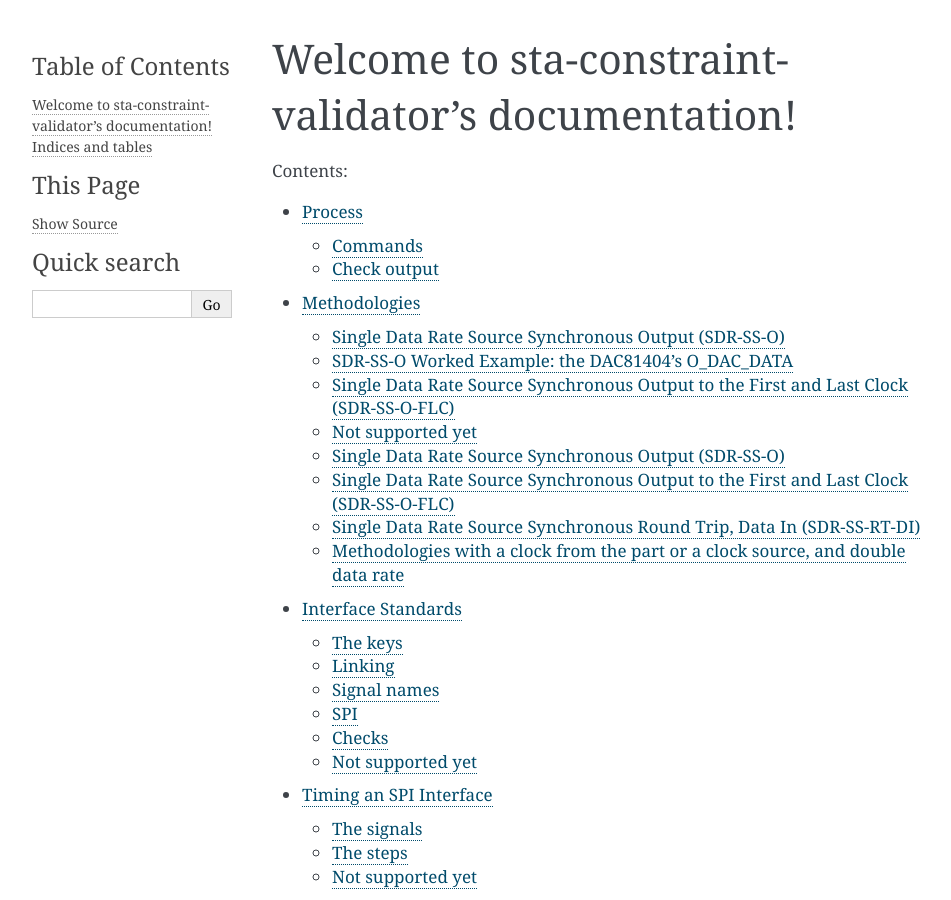
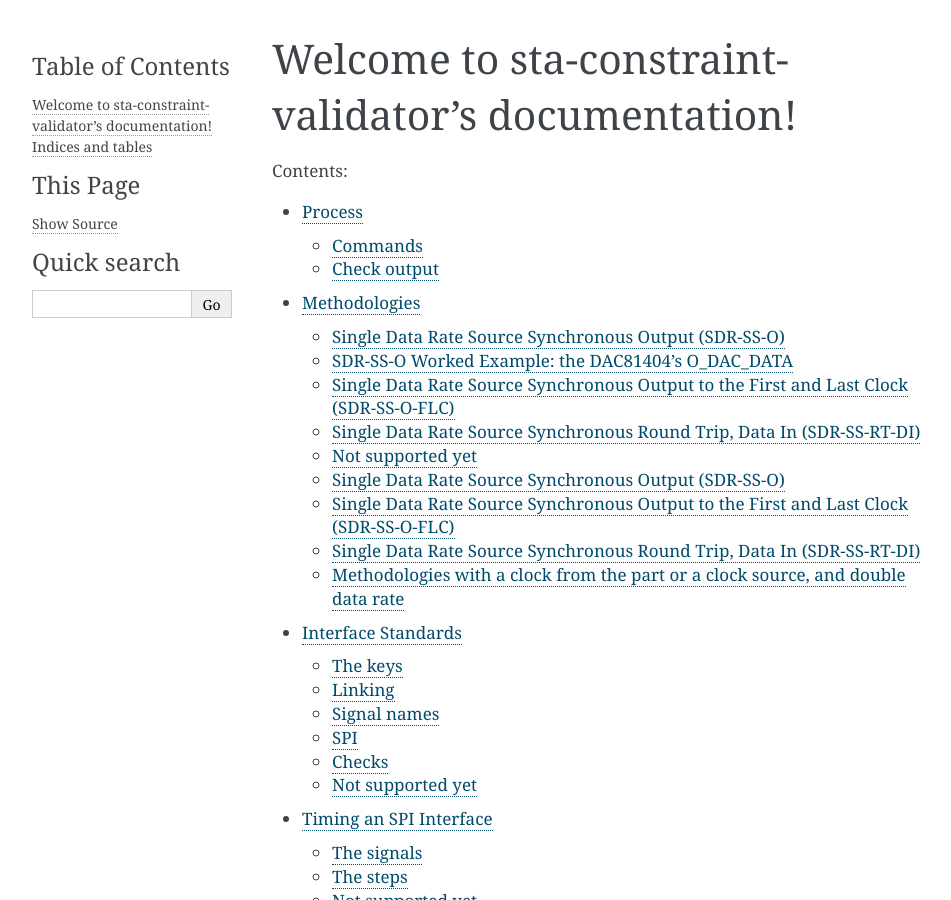
Before and after one commit to jeremiah-c-leary/sta-constraint-validator, a Sphinx documentation site: the page built from docs/source/index.rst, in a window 1280 px wide and 900 px high. Shown: the whole window, without its empty margins (148-1099 px from the left). Built offline with Sphinx 7.4.7, drawn with Linux system fonts in a browser that asks for light colours; part of the change alters nothing that is shown.

Commit message:
Adding the SDR-SS-RT-DI methodology page, the concept on its own: the device forwards a clock, the part launches data on it, and the device captures the data with its own clock, a round trip out through the clock port and back through the data port. Its architecture, the information it needs, and four steps on the DAC81404's I_DAC_DATA: choosing edges that meet timing first, Y and I, with centring the data left for later; creating the forwarded clock; the input delays as the sum of the round trip; and the multicycle paths, counted in capture clock periods and drawn from the default edges. The SPI page links CIPO to it, so each SPI signal has a methodology page.
Co-Authored-By: Claude Opus 5.5 <noreply@anthropic.com>

```diff
--- a/docs/source/methodology.rst
+++ b/docs/source/methodology.rst
@@ -27,6 +27,7 @@ any timing tool, with a worked example of how stacv and Vivado do each step:
    methodology/sdr_ss_o
    methodology/sdr_ss_o_example
    methodology/sdr_ss_o_flc
+   methodology/sdr_ss_rt_di
 
 An interface, such as SPI, could use more than one methodology.
 For example, an SPI interface to a DAC could use:
--- /dev/null
+++ b/docs/source/methodology/sdr_ss_rt_di.rst
@@ -0,0 +1,237 @@
+.. The concept only, independent of stacv's commands and file formats and of any timing tool's commands.
+   Sections marked (DID) are the ones the DID repeats for each port, with that port's values.
+
+Single Data Rate Source Synchronous Round Trip, Data In (SDR-SS-RT-DI)
+======================================================================
+
+Intent
+------
+
+The device sends the part a clock, the part launches data on that clock, and the device captures the data with its own clock, the clock the forwarded clock was generated from.
+
+The timing is a round trip.
+It runs out of the device through the clock port and the clock trace, through the part, which launches the data its clock to out after the clock edge, and back through the data trace and the data port to the register that captures the data.
+The clock trace, the part's clock to out and the data trace all add up, so what is timed is when the data arrives back, against the device clock edge that captures it.
+
+Applies to
+----------
+
+* An input whose data the part launches on a clock the device forwards to it.
+* The part launches on one edge of its clock pin: the rising edge, or the falling edge.
+* The device captures the data on the clock it generates the forwarded clock from, with an element such as a register that divides it, or a DDR output cell.
+
+Architecture  (DID)
+-------------------
+
+.. code-block:: text
+
+     Device                                                   Part
+   +-----------------------------------------------+        +---------------------+
+   |                                               |  clock |                     |
+   |  device --+--> [clock element] --------------[X]----->[X] clock pin          |
+   |  clock    |                       clock port  |  trace |      |              |
+   |           |                                   |        |      | clock to out |
+   |           |                                   |  data  |      v              |
+   |           +--> [capture register] <----------[X]<-----[X] data pin           |
+   |                                    data port  |  trace |                     |
+   |                                               |        |                     |
+   +-----------------------------------------------+        +---------------------+
+
+The device clock drives two elements:
+
+* the **clock element**, which generates the forwarded clock and sends it out of the clock port to the part, and
+* the **capture register**, which captures the data that comes back on the data port.
+
+There is one path, a round trip: from the device clock, through the clock element, the clock port and the clock trace to the part's clock pin; through the part, to its data pin, its clock to out later; and back through the data trace and the data port to the capture register.
+
+The examples on this page time the data output of the Texas Instruments DAC81404, SDO, captured by the device on its port I_DAC_DATA.
+The clock edges and the part's clock to out are the DAC81404's, from its datasheet; the trace delays are example values.
+
+For I_DAC_DATA:
+
+=================  =========================
+Element            I_DAC_DATA
+=================  =========================
+Device clock       clk_100mhz
+Clock element      q_spi_output_clock_reg
+Clock port         O_DAC_SCLK
+Part clock pin     SCLK
+Part data pin      SDO
+Data port          I_DAC_DATA
+Capture register   q_spi_input_data_reg
+=================  =========================
+
+Information needed  (DID)
+-------------------------
+
+Each piece of information comes from the person who knows it.
+The steps refer to each by its ID.
+
+=====  =====================================================================  ==============  ==================================
+ID     Information                                                            Who knows it    I_DAC_DATA
+=====  =====================================================================  ==============  ==================================
+I1     The device clock and its period                                        designer        clk_100mhz, 10 ns
+I2     The register that captures the data                                    designer        q_spi_input_data_reg
+I3     The element that generates the forwarded clock, and its divide         designer        q_spi_output_clock_reg, 8
+I4     The forwarded clock's period, and the port it leaves the device on     designer        80 ns, O_DAC_SCLK
+I5     The edge of its clock the part launches on                             part datasheet  rising
+I6     The part's maximum and minimum clock to out                            part datasheet  tSDODLY 30 ns, 0 ns
+I7     The clock trace's maximum and minimum delay                            HW engineer     3 ns, 1 ns
+I8     The data trace's maximum and minimum delay                             HW engineer     1 ns, 0 ns
+I9     The launch and capture edges, for setup and for hold                   designer        setup 2 to Y, hold 2 to I
+=====  =====================================================================  ==============  ==================================
+
+Steps  (DID)
+------------
+
+1. Choose the launch and capture edges  (I1, I2, I4, I5, I9)
+^^^^^^^^^^^^^^^^^^^^^^^^^^^^^^^^^^^^^^^^^^^^^^^^^^^^^^^^^^^^^
+
+Every edge of each clock is counted from 0 ns, rising and falling in turn.
+The launch clock's edges are numbered, 0, 1, 2, ..., and the capture clock's are lettered, A, B, C, ....
+Even numbers, and A, C, E, ..., are rising edges.
+
+The launch edges are on the forwarded clock, where the part launches the data (I5), and the capture edges are on the device clock, where the capture register captures it.
+
+* The setup check times the data launched on one edge of the forwarded clock against the device clock edge that captures it.
+* The hold check times the same data against the device clock edge that captured the previous data, which the new data must not disturb.
+
+The data comes back a whole round trip after its launch edge, so the capture edge is a choice: any device clock edge late enough for the data to have arrived, and early enough for the next data not to have.
+Choose edges that meet timing first; moving them to centre the data, for the best margin, is a later step.
+
+For I_DAC_DATA, launched on the rising edges of dac_sclk_rd and captured on clk_100mhz:
+
+.. code-block:: text
+
+                    0_______________________________________________1                                               2_______________________________________________3                                               4
+   dac_sclk_rd    __|                                               |_______________________________________________|                                               |_______________________________________________|
+   (12.5 MHz)
+                                                                                                                    |---------------setup requirement-------------->|
+                                                                    |<---------------hold requirement---------------|
+
+                                                                                                                                                                                A     A     A     A     A     A     A
+                    A_____B     C_____D     E_____F     G_____H     I_____J     K_____L     M_____N     O_____P     Q_____R     S_____T     U_____V     W_____X     Y_____Z     A_____B     C_____D     E_____F     G
+   clk_100mhz     __|     |_____|     |_____|     |_____|     |_____|     |_____|     |_____|     |_____|     |_____|     |_____|     |_____|     |_____|     |_____|     |_____|     |_____|     |_____|     |_____|
+   (100 MHz)
+
+
+   setup requirement = 40 ns
+   hold requirement = -40 ns
+
+* setup: launch 2 at 80 ns, capture Y at 120 ns, a setup requirement of 40 ns;
+* hold: launch 2 at 80 ns, capture I at 40 ns, a hold requirement of -40 ns.
+
+2. Create the forwarded clock  (I1, I3, I4)
+^^^^^^^^^^^^^^^^^^^^^^^^^^^^^^^^^^^^^^^^^^^
+
+The forwarded clock is a clock of its own, generated from the device clock.
+It is created where it is generated: at the output of the clock element, from the device clock at the element's clock input, divided as the element divides it.
+
+Created there, the forwarded clock starts at a register's output, and the timing tool times its path from the element to the clock port, the first leg of the round trip.
+
+For I_DAC_DATA, the forwarded clock dac_sclk_rd is created at the output of q_spi_output_clock_reg, from clk_100mhz at its clock input, divided by 8: 80 ns / 10 ns.
+
+3. Calculate the input delays  (I6, I7, I8)
+^^^^^^^^^^^^^^^^^^^^^^^^^^^^^^^^^^^^^^^^^^^
+
+The input delay is the time from the forwarded clock's edge at the device's clock port to the data's arrival at the data port.
+The clock travels out on its trace, the part launches the data its clock to out later, and the data travels back on its trace:
+
+.. code-block:: text
+
+   maximum input delay  =  clock trace maximum  +  part clock to out maximum  +  data trace maximum
+   minimum input delay  =  clock trace minimum  +  part clock to out minimum  +  data trace minimum
+
+The maximum input delay is the setup check: the data arrives as late as it can, with every part of the round trip at its longest.
+The minimum input delay is the hold check: the data arrives as early as it can, with every part of the round trip at its shortest.
+
+The input delays are against the forwarded clock at the device's clock port, so the clock's path from the element to the port is part of the timing.
+
+For I_DAC_DATA:
+
+.. code-block:: text
+
+   maximum input delay  =  3  +  30  +  1  =  34 ns
+   minimum input delay  =  1  +   0  +  0  =   1 ns
+
+4. Set the multicycle paths  (I9)
+^^^^^^^^^^^^^^^^^^^^^^^^^^^^^^^^^
+
+Left to itself, a timing tool times each path on the closest edges: for setup, the first capture edge after the launch edge, and for hold, the capture edge before it.
+The data comes back a whole round trip later, so these are rarely the edges intended.
+Here the device clock captures, and it is the faster clock, so the multicycle paths are counted in its periods and move the capture edges.
+
+**The default edges.**  For setup, the first device clock edge after launch 2 is S, at 90 ns: a setup requirement of 10 ns.
+For hold, the device clock edge before it, Q at 80 ns: a hold requirement of 0 ns.
+
+.. code-block:: text
+
+                    0_______________________________________________1                                               2_______________________________________________3
+   dac_sclk_rd    __|                                               |_______________________________________________|                                               |
+   (12.5 MHz)
+                                                                                                                    |---------->| setup requirement
+                                                                                                                    | hold requirement
+
+                    A_____B     C_____D     E_____F     G_____H     I_____J     K_____L     M_____N     O_____P     Q_____R     S_____T     U_____V     W_____X     Y
+   clk_100mhz     __|     |_____|     |_____|     |_____|     |_____|     |_____|     |_____|     |_____|     |_____|     |_____|     |_____|     |_____|     |_____|
+   (100 MHz)
+
+
+   setup requirement = 10 ns
+   hold requirement = 0 ns
+
+**Moving the setup edge.**  A setup multicycle path of 4, counted in device clock periods, moves the setup capture three periods later, to Y: a setup requirement of 40 ns.
+The hold check moves with it, to the device clock edge before Y, W at 110 ns: a hold requirement of 30 ns.
+That hold check is against an edge that captures nothing from this interface, so it is not the intended check.
+
+.. code-block:: text
+
+                    0_______________________________________________1                                               2_______________________________________________3                                               4
+   dac_sclk_rd    __|                                               |_______________________________________________|                                               |_______________________________________________|
+   (12.5 MHz)
+                                                                                                                    |---------------setup requirement-------------->|
+                                                                                                                    |---------hold requirement--------->|
+
+                                                                                                                                                                                A     A     A     A     A     A     A
+                    A_____B     C_____D     E_____F     G_____H     I_____J     K_____L     M_____N     O_____P     Q_____R     S_____T     U_____V     W_____X     Y_____Z     A_____B     C_____D     E_____F     G
+   clk_100mhz     __|     |_____|     |_____|     |_____|     |_____|     |_____|     |_____|     |_____|     |_____|     |_____|     |_____|     |_____|     |_____|     |_____|     |_____|     |_____|     |_____|
+   (100 MHz)
+
+
+   setup requirement = 40 ns
+   hold requirement = 30 ns
+
+**Moving the hold edge back.**  The hold check belongs on the device clock edge that captured the previous data, I at 40 ns, 80 ns before Y.
+A hold multicycle path of 7 moves the hold capture back seven device clock periods, 70 ns: its requirement goes from 30 ns to -40 ns.
+
+.. code-block:: text
+
+                    0_______________________________________________1                                               2_______________________________________________3                                               4
+   dac_sclk_rd    __|                                               |_______________________________________________|                                               |_______________________________________________|
+   (12.5 MHz)
+                                                                                                                    |---------------setup requirement-------------->|
+                                                                    |<---------------hold requirement---------------|
+
+                                                                                                                                                                                A     A     A     A     A     A     A
+                    A_____B     C_____D     E_____F     G_____H     I_____J     K_____L     M_____N     O_____P     Q_____R     S_____T     U_____V     W_____X     Y_____Z     A_____B     C_____D     E_____F     G
+   clk_100mhz     __|     |_____|     |_____|     |_____|     |_____|     |_____|     |_____|     |_____|     |_____|     |_____|     |_____|     |_____|     |_____|     |_____|     |_____|     |_____|     |_____|
+   (100 MHz)
+
+
+   setup requirement = 40 ns
+   hold requirement = -40 ns
+
+In general, counted in capture clock periods:
+
+.. code-block:: text
+
+   setup multicycle  =  setup requirement / capture period
+   hold multicycle   =  (setup requirement - hold requirement) / capture period - 1
+
+For I_DAC_DATA: a setup multicycle of 40 / 10 = 4, and a hold multicycle of (40 - -40) / 10 - 1 = 7.
+
+See also
+--------
+
+* :doc:`../spi`, which uses this methodology for CIPO.
+* The overview of the methodologies: :doc:`../methodology`.
--- a/docs/source/spi.rst
+++ b/docs/source/spi.rst
@@ -16,7 +16,7 @@ Signal  Direction            Methodology       Why
 SCK     device to part       generated clock   The device divides it from its own clock and forwards it with the data.
 COPI    device to part       SDR-SS-O          The device sends data and the clock that captures it, together (see :doc:`methodology/sdr_ss_o`).
 CS      device to part       SDR-SS-O-FLC      Timed to the first and last edges of SCK, which stops between transfers (see :doc:`methodology/sdr_ss_o_flc`).
-CIPO    part to device       SDR-SS-RT-DI      The part launches on the SCK it receives; the device captures with its own clock, so the timing makes a round trip.
+CIPO    part to device       SDR-SS-RT-DI      The part launches on the SCK it receives; the device captures with its own clock, so the timing makes a round trip (see :doc:`methodology/sdr_ss_rt_di`).
 ======  ===================  ================  ====================================================================
 
 The mode sets which SCK edge data changes on and which it is sampled on:
```
